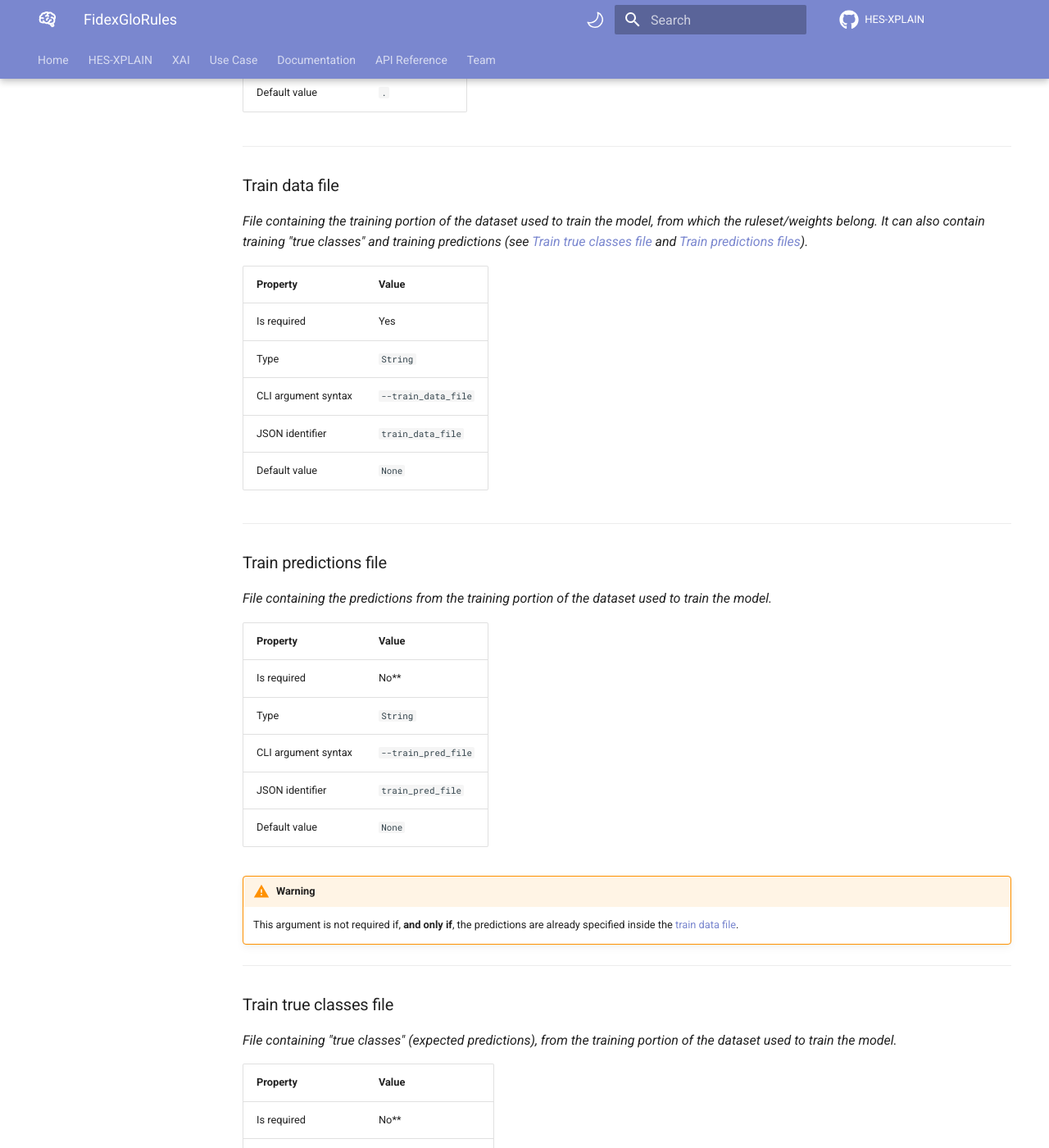
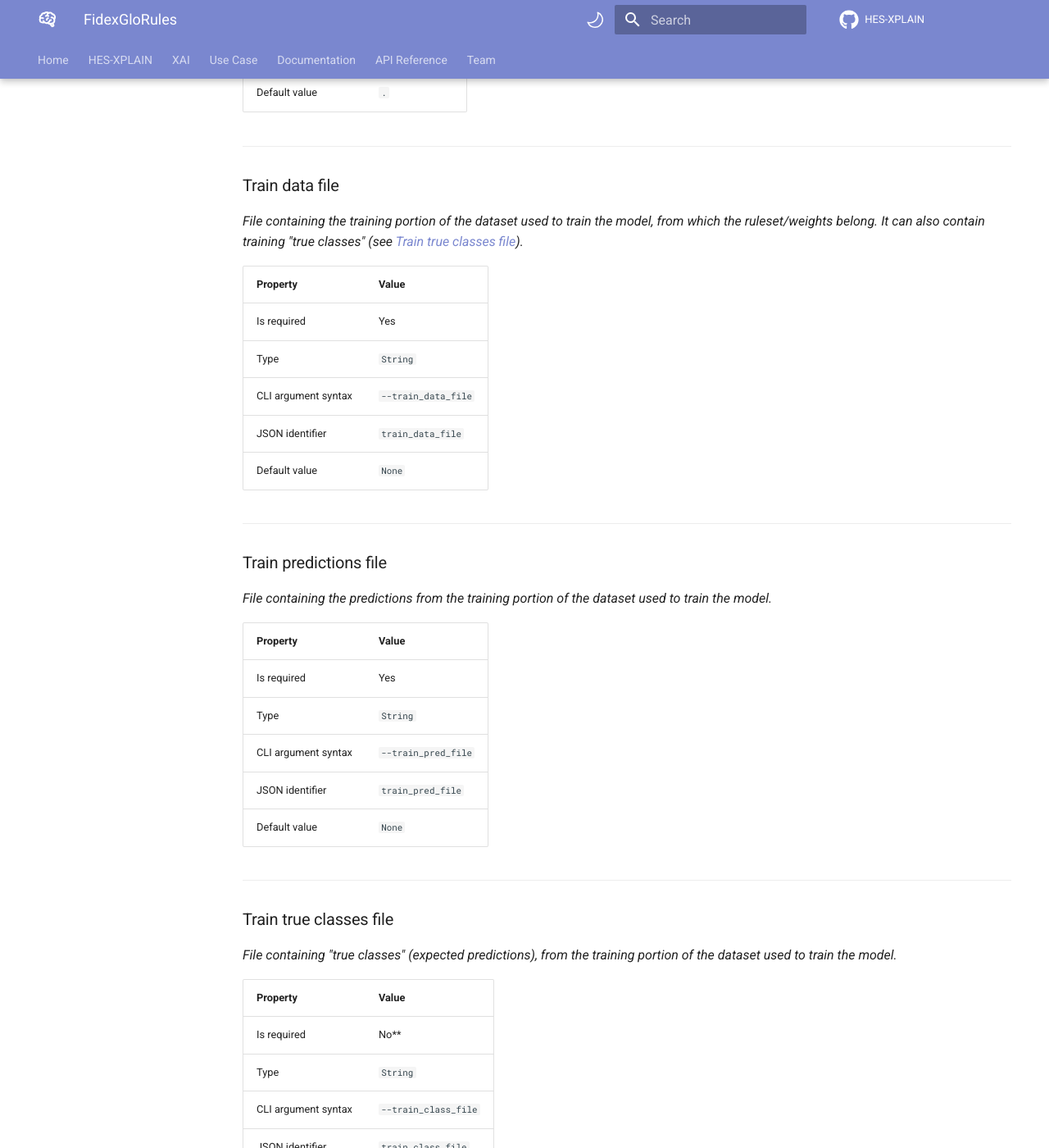
Before and after one commit to HES-XPLAIN/hes-xplain.github.io, an MkDocs documentation site: the page built from docs/documentation/algorithms/fidex/fidexglorules.md, in a window 1280 px wide and 1400 px high, scrolled down 1980 px. Shown: the whole window at 82% size. Built offline with MkDocs 1.6.1 and Material for MkDocs 9.7.7, drawn with Linux system fonts in a browser that asks for light colours; comment, search, counter and statistics services are not loaded; some of the changed text lies outside the part shown.

Commit message:
Modified fidexGloRules params

```diff
--- a/docs/documentation/algorithms/fidex/fidexglorules.md
+++ b/docs/documentation/algorithms/fidex/fidexglorules.md
@@ -57,7 +57,7 @@ The `FidexGloRules` algorithm works with both required and optional arguments. E
 ---
 
 ### Train data file
-*File containing the training portion of the dataset used to train the model, from which the ruleset/weights belong. It can also contain training "true classes" and training predictions (see [Train true classes file](#train-true-classes-file) and [Train predictions files](#train-predictions-file)).*
+*File containing the training portion of the dataset used to train the model, from which the ruleset/weights belong. It can also contain training "true classes" (see [Train true classes file](#train-true-classes-file)).*
 
 |  **Property**           | **Value**           |
 |:------------------------|:--------------------|
@@ -74,14 +74,11 @@ The `FidexGloRules` algorithm works with both required and optional arguments. E
 
 |  **Property**           | **Value**           |
 |:------------------------|:--------------------|
-| Is required             | No**                |
+| Is required             | Yes                 |
 | Type                    | `String`            |
 | CLI argument syntax     | `--train_pred_file` |
 | JSON identifier         | `train_pred_file`   |
 | Default value           | `None`              |
-
-!!!Warning
-    This argument is not required if, **and only if**, the predictions are already specified inside the [train data file](#train-data-file).
 
 ---
 
@@ -150,7 +147,7 @@ The `FidexGloRules` algorithm works with both required and optional arguments. E
 ---
 
 ### Number of attributes
-*Number of attributes in the dataset (should be equal to the number of inputs of the model). Takes values in the range [1,∞[.*
+*Number of attributes in the dataset (should be equal to the number of inputs of the model). Takes values in the range `[1,∞[`.*
 
 |  **Property**           | **Value**           |
 |:------------------------|:--------------------|
@@ -163,7 +160,7 @@ The `FidexGloRules` algorithm works with both required and optional arguments. E
 ---
 
 ### Number of classes
-*Number of classes in the dataset (should be equal to the number of outputs of the model). Takes values in the range [2,∞[.*
+*Number of classes in the dataset (should be equal to the number of outputs of the model). Takes values in the range `[2,∞[`.*
 
 |  **Property**           | **Value**           |
 |:------------------------|:--------------------|
```
Also changed, not shown: other parts of docs/documentation/algorithms/fidex/fidexglorules.md (+9 -9 lines).
